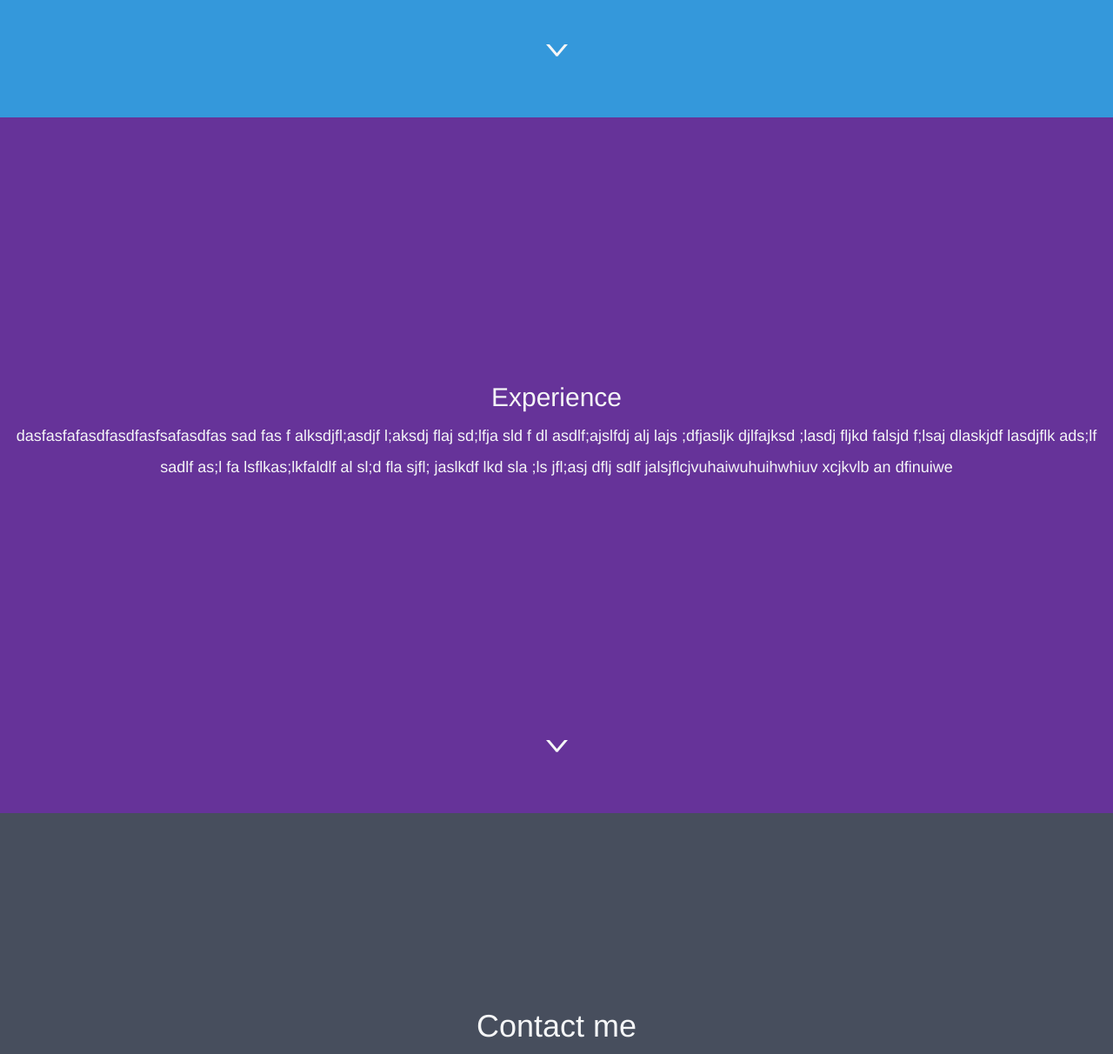
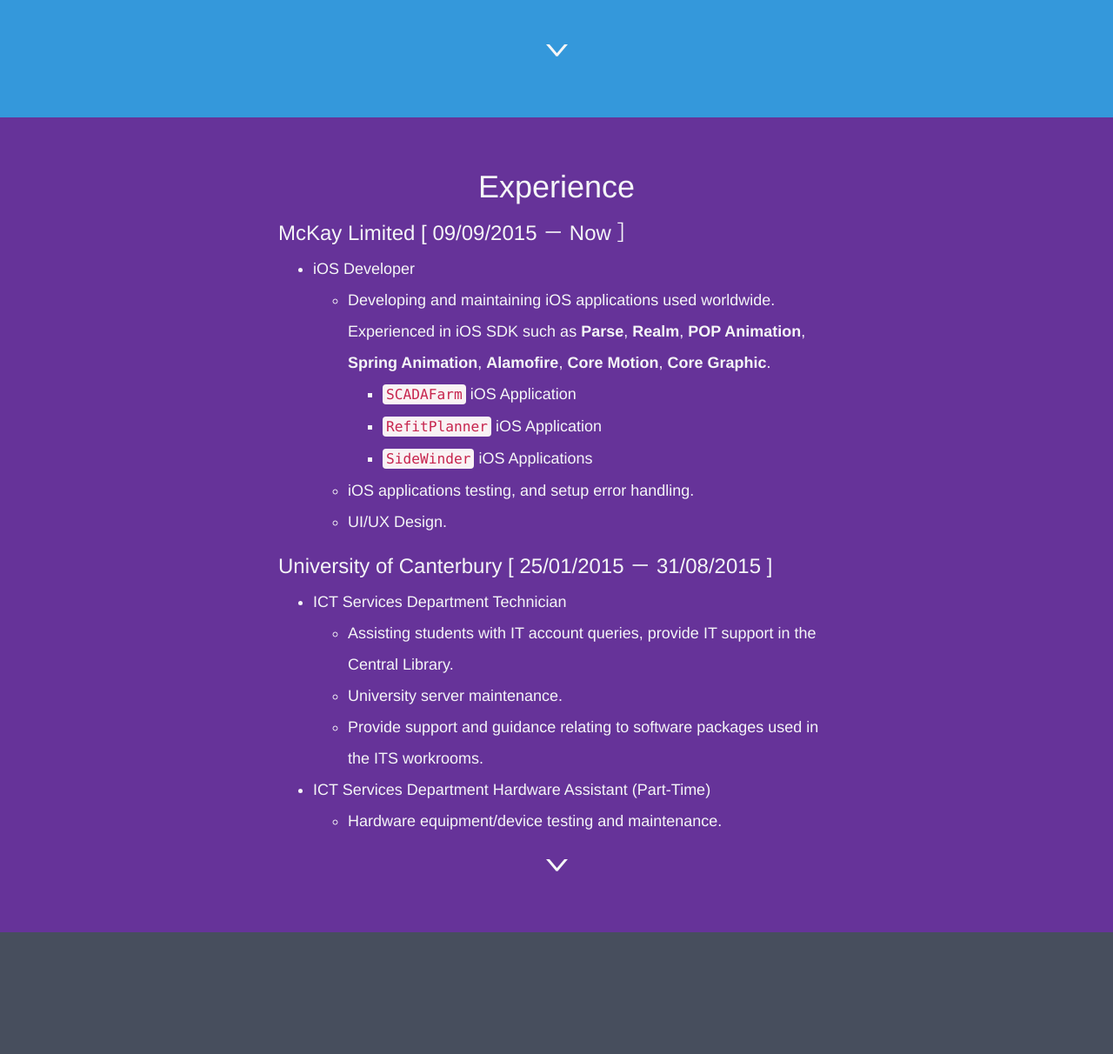
Before and after one commit to iceman201/iceman201.github.io, a PHP site: page / in a window 1280 px wide. Shown: the part 1465-2677 px from the top of the page at 87% size. Run offline with PHP 8.4, Linux system fonts and the light colour scheme; some libraries are stand-ins or nearby versions.

Commit message:
update info

```diff
--- a/assets/css/main.css
+++ b/assets/css/main.css
@@ -202,6 +202,23 @@ section.flex {
   margin-top: -25px;
   padding-top: 3rem;
 }
+.flex .history {
+  width: 50%;
+  padding: 0px;
+  margin-top: -25px;
+  padding-top: 3rem;
+  margin: 0 auto;
+  text-align: -webkit-auto;
+}
+.flex .history-title {
+  padding: 0px;
+  padding-top: 3rem;
+  margin: 0 auto;
+  text-align: center;
+}
+.flex .history-title h1{
+  font-weight: 50px;
+}
 
 .flex footer.arrow-container {
   height: 100px;
@@ -306,7 +323,7 @@ ul.slides li a img {
 ul.slides li a p {
 	display: none; }
 
-ul, menu, dir {
+menu, dir {
 	display: block;
 	list-style-type: disc;
 	-webkit-margin-before: 0px;
--- a/index.html
+++ b/index.html
@@ -59,7 +59,7 @@
 	</section>
 
 	<section id="employment" class="flex">
-		<div class="showcase">
+		<div class="history">
 			Loading...
 		</div>
 		<footer class="arrow-container">
@@ -68,9 +68,25 @@
 	</section>
 
 	<script type="text/markdown" id="employment-src">
-## Experience
-*  dasfasfafasdfasdfasfsafasdfas sad fas f alksdjfl;asdjf l;aksdj flaj sd;lfja sld f dl asdlf;ajslfdj alj lajs ;dfjasljk djlfajksd ;lasdj fljkd falsjd f;lsaj dlaskjdf lasdjflk ads;lf sadlf as;l fa lsflkas;lkfaldlf al sl;d fla sjfl; jaslkdf lkd sla ;ls jfl;asj dflj sdlf jalsjflcjvuhaiwuhuihwhiuv xcjkvlb an dfinuiwe
-	</div>
+<h1 class="history-title">Experience</h1>
+
+### McKay Limited [ 09/09/2015 － Now ］
+* iOS Developer
+	*  Developing and maintaining iOS applications used worldwide. Experienced in iOS SDK such as **Parse**, **Realm**, **POP Animation**, **Spring Animation**, **Alamofire**, **Core Motion**, **Core Graphic**.
+		*  `SCADAFarm` iOS Application
+		*  `RefitPlanner` iOS Application
+		*  `SideWinder` iOS Applications
+	*  iOS applications testing, and setup error handling.
+	*  UI/UX Design.
+
+### University of Canterbury [ 25/01/2015 － 31/08/2015 ]
+* ICT Services Department Technician
+	* Assisting students with IT account queries, provide IT support in the Central Library.
+	* University server maintenance.
+	* Provide support and guidance relating to software packages used in the ITS workrooms.
+* ICT Services Department Hardware Assistant (Part-Time)
+	* Hardware equipment/device testing and maintenance.
+
 	</script>
 
 	<section id="networks">
@@ -103,8 +119,10 @@
     <script src="assets/js/site-ck.js"></script>
     <script src="assets/js/marked.min.js"></script>
     <script>
-    	marked.setOptions({ smartypants: true })
-    	$('#employment .showcase').html(marked($('script#employment-src').html()))
+    	marked.setOptions({
+    		smartypants: true
+    	})
+    	$('#employment .history').html(marked($('script#employment-src').text()))
     </script>
   </body>
 </html>
```
